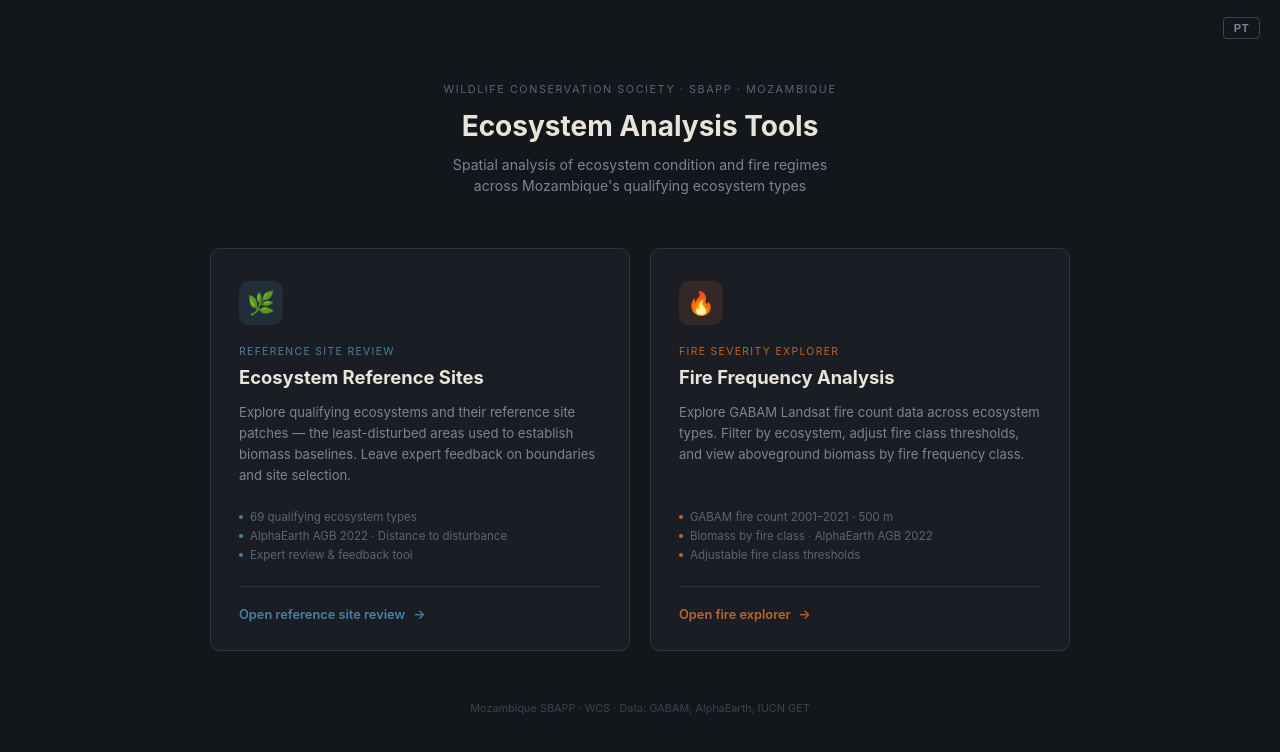
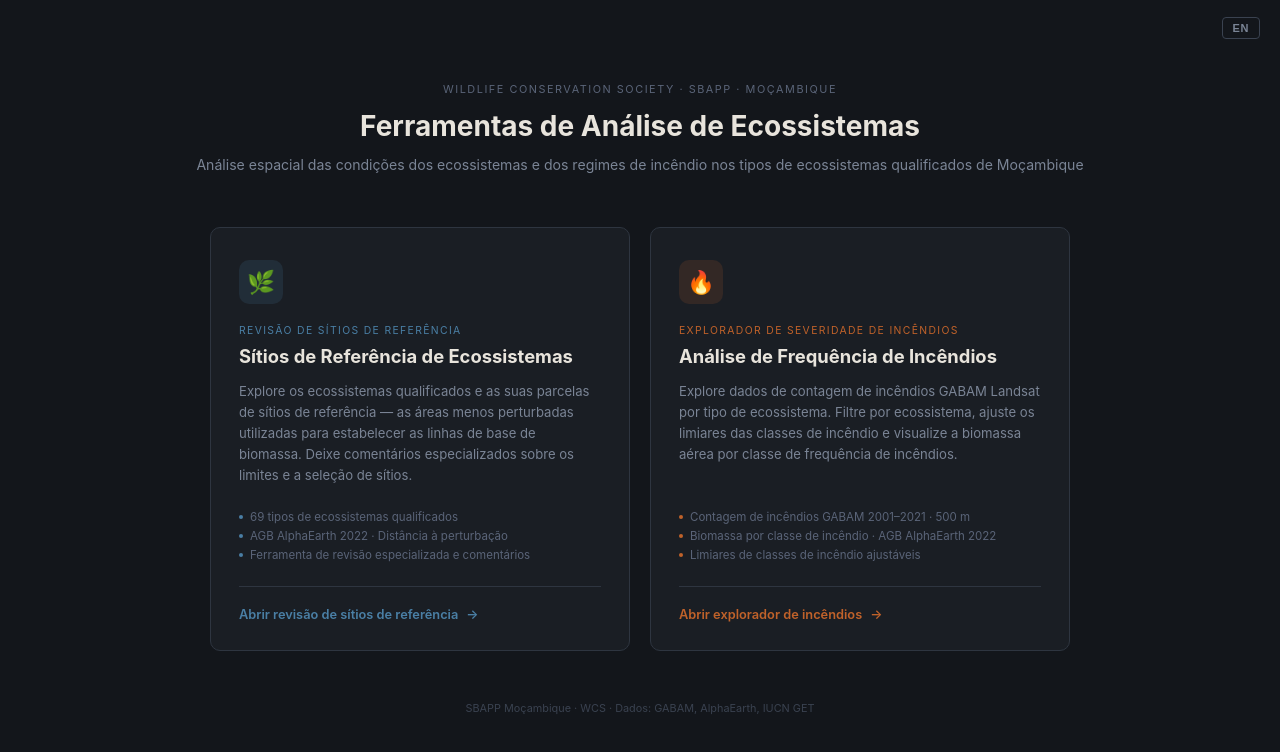
Before and after one commit to krjoneswcs/moz-ecosystem-review, a plain HTML site: page index.html in a window 1280 px wide. Drawn offline with Linux system fonts and the light colour scheme.

Commit message:
Set Portuguese as default language
Co-Authored-By: Claude Sonnet 4.6 <noreply@anthropic.com>

```diff
--- a/index.html
+++ b/index.html
@@ -244,7 +244,7 @@ body {
 <script src="lang.js"></script>
 <script>
   // Apply saved language on load
-  if (window.CURRENT_LANG !== 'en') setLang(window.CURRENT_LANG);
+  setLang(window.CURRENT_LANG);
 
   document.getElementById('landingLangBtn').addEventListener('click', () => {
     setLang(window.CURRENT_LANG === 'en' ? 'pt' : 'en');
--- a/lang.js
+++ b/lang.js
@@ -5,7 +5,7 @@
 
 // Load saved language preference, default to 'en'
 window.CURRENT_LANG = (function() {
-  try { return localStorage.getItem('moz_lang') || 'en'; } catch(e) { return 'en'; }
+  try { return localStorage.getItem('moz_lang') || 'pt'; } catch(e) { return 'pt'; }
 })();
 
 const TRANSLATIONS = {
```
